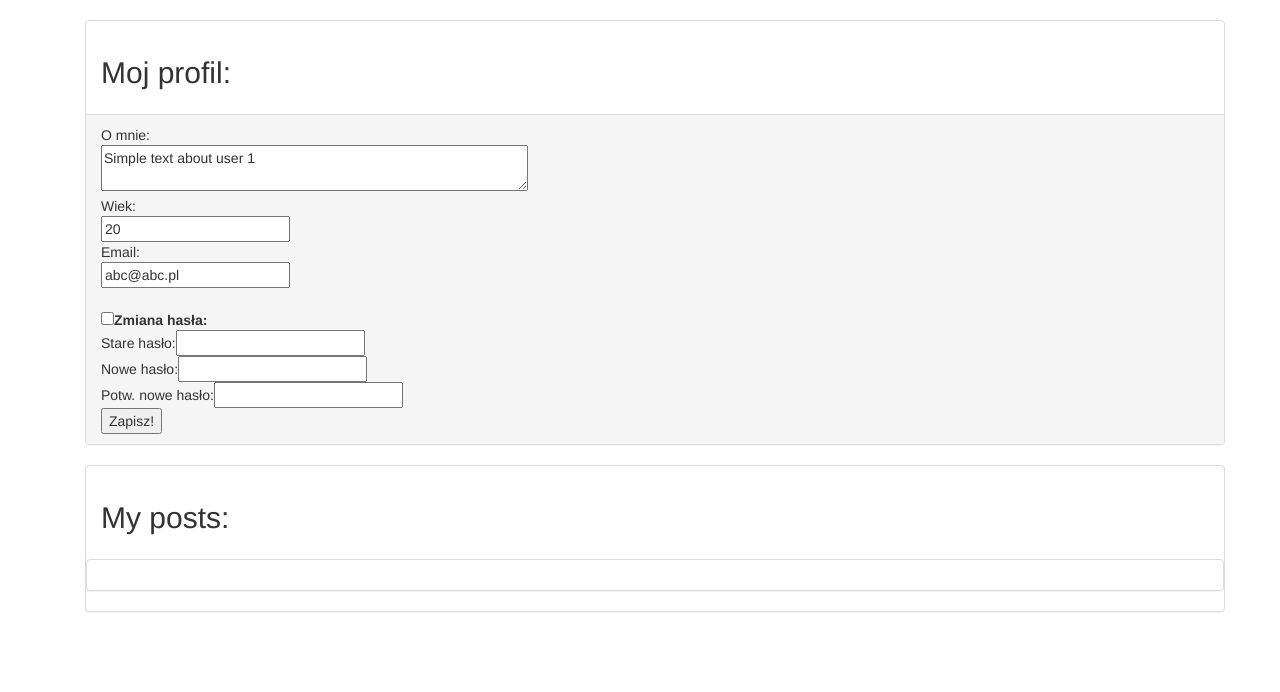
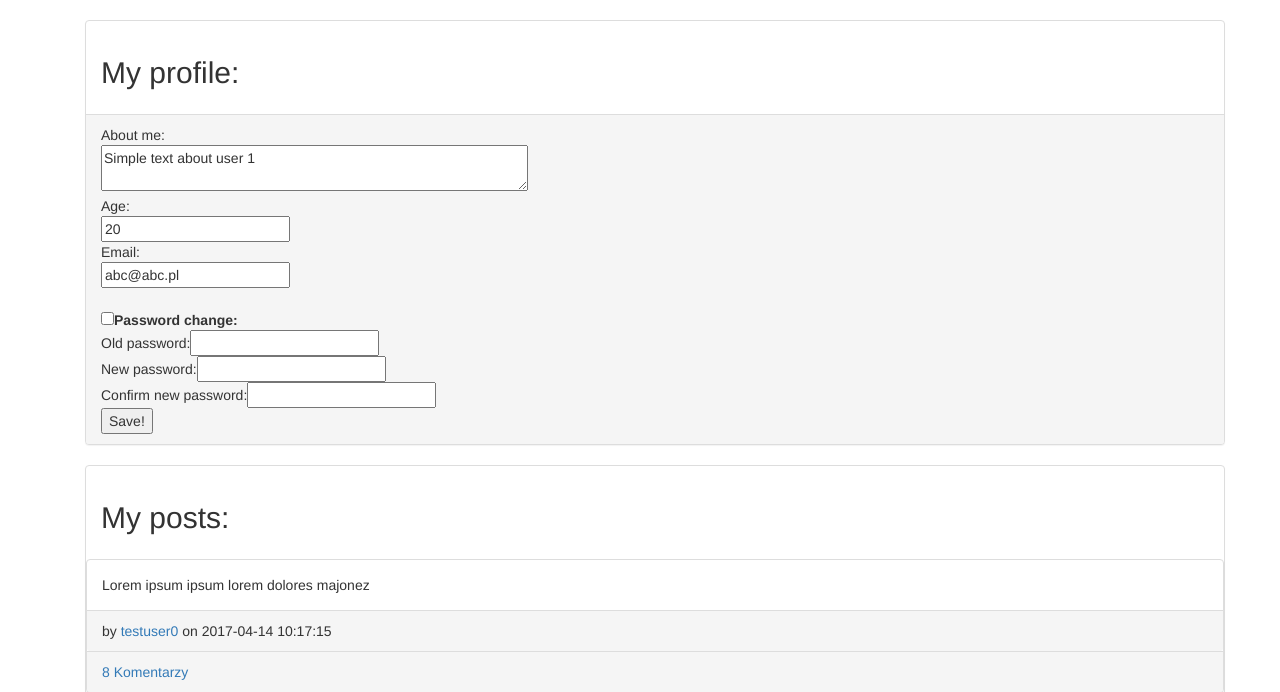
Before and after one commit to dazoosky/twitter, a PHP site: page /userpanel.php in a window 1280 px wide. Shown: the part 52-744 px from the top of the page. Before the commit the page ends 664 px from the top, so only its background shows below. Run offline with PHP 8.4, Linux system fonts and the light colour scheme; the visitor is signed in with stand-in values (Sample User, id 1); data comes from the database, SQL or seed files in the repository; some libraries are stand-ins or nearby versions.

Commit message:
Small fixes

```diff
--- a/addComment.php
+++ b/addComment.php
@@ -3,14 +3,14 @@ session_start();
 //require __DIR__ . '/src/Comment.php';
 require __DIR__ . '/connection.php';
 function __autoload($classname) {
-    $filename = './'.$classname.'.php';
+    $filename = './src/'.$classname.'.php';
     require_once ($filename);
 }
 
 if ($_SERVER['REQUEST_METHOD'] === 'POST') {
     $message = '';
     if (isset($_POST['commentText']) && isset($_POST['tweetId'])) {
-        if (strlen($_POST['commentText']) <= 120) {
+        if (strlen($_POST['commentText']) <= 60) {
             $newComment = new Comment;
             $newComment->setContent($_POST['commentText']);
             $newComment->setTweetId($_POST['tweetId']);
--- a/login.php
+++ b/login.php
@@ -23,7 +23,7 @@ if($_SERVER['REQUEST_METHOD'] == 'POST') {
     <label>PASSWORD</label><br>
     <input type="password" name="password">
     <br>
-    <input type="submit">
+    <input type="submit" value="Login!">
 </form>
 
 <a href="register.php">New user?</a>
--- a/src/UserExtended.php
+++ b/src/UserExtended.php
@@ -58,8 +58,8 @@ class UserExtended extends User {
             $loadedUserDetails = new UserExtended($id);
             $loadedUserDetails->setUsername($loadedUser->getUsername());
             $loadedUserDetails->setEmail($loadedUser->getEmail());
-            $loadedUserDetails->setAboutMe('Brak dodatkowych informacji');
-            $loadedUserDetails->setAge('Nieznany');
+            $loadedUserDetails->setAboutMe('No info available');
+            $loadedUserDetails->setAge('No info available');
             $loadedUserDetails->setHashPass($loadedUser->getHashPass());
             $loadedUserDetails->setNewUser(true);
             return $loadedUserDetails;
--- a/tweet.php
+++ b/tweet.php
@@ -70,8 +70,8 @@ if ($_SERVER['REQUEST_METHOD'] == 'GET') {
                     <input type="hidden" name="tweetId" value="<?php echo $tweetId?>" />
                     <label for="commentText" class="col-lg-2 control-label">Your comment:</label>
                     <div class="col-lg-10">
-                    <textarea class="form-control" rows="3" name="commentText" id="commentText" maxlength="120"></textarea>
-                    <span class="help-block">Max lenght 120 chars.</span>
+                    <textarea class="form-control" rows="2" name="commentText" id="commentText" maxlength="60"></textarea>
+                    <span class="help-block">Max lenght 60 chars.</span>
                     <button type="submit" class="btn btn-primary">Add!</button>
                     </div>
                     </div>
--- a/userpanel.php
+++ b/userpanel.php
@@ -13,23 +13,22 @@ if ($_SERVER['REQUEST_METHOD'] == 'GET') {
         $userId = intval($_SESSION['userId']);
         $user = UserExtended::loadMoreAboutUser($conn, $userId);
         if ($user != null) {
-            //var_dump($user);
             echo '<div class="panel panel-default"><div class="panel-body">';
-            echo '<h2>Moj profil:</h2>';
+            echo '<h2>My profile:</h2>';
             echo '</div><div class="panel-footer">';
             ?>
             <form action="updateUser.php" method="post">
-                O mnie:<br>
+                About me:<br>
                 <textarea name="about" id="about" cols="50" rows="2"><?php echo $user->getAboutMe()?></textarea><br>
-                Wiek:<br>
+                Age:<br>
                 <input type="number" name="age" id="age" min="0" step="1" value="<?php echo $user->getAge() ?>"></input><br>
                 Email:<br>
                 <input type="email" name="email" id="email" value="<?php echo $user->getEmail() ?>"></input><br><br>
-                <b><input type="checkbox" name="changePassword" id="changePassword"></checkbox>Zmiana hasła:</b><br>
-                Stare hasło:<input class="password" readonly="readonly" type="password" name="oldPassword" id="oldPassword"></input><br>
-                Nowe hasło:<input class="password" readonly="readonly" type="password" name="newPassword1" id="newPassword1"></input><br>
-                Potw. nowe hasło:<input class="password" readonly="readonly" type="password" name="newPassword2" id="newPassword2"></input><br>
-                <input type="submit" value="Zapisz!"></input>
+                <b><input type="checkbox" name="changePassword" id="changePassword"></checkbox>Password change:</b><br>
+                Old password:<input class="password" readonly="readonly" type="password" name="oldPassword" id="oldPassword"></input><br>
+                New password:<input class="password" readonly="readonly" type="password" name="newPassword1" id="newPassword1"></input><br>
+                Confirm new password:<input class="password" readonly="readonly" type="password" name="newPassword2" id="newPassword2"></input><br>
+                <input type="submit" value="Save!"></input>
 
             </form>
 
@@ -44,7 +43,7 @@ if ($_SERVER['REQUEST_METHOD'] == 'GET') {
             $commentCounter = Comment::countCommentsForAllPosts($conn);
             $alltweets = Tweet::loadTweetsByUserId($conn, intval($_SESSION['userId']));
             echo '<div class="panel panel-default"><div class="panel-body"><h2>My posts:</h2></div>';
-            if (isset($tweet)) {
+            if (isset($alltweets)) {
                 foreach ($alltweets as $tweet) {
                     $userId = $tweet->getUserId();
                     $user = User::loadUserById($conn, $userId);
@@ -62,7 +61,7 @@ if ($_SERVER['REQUEST_METHOD'] == 'GET') {
 
         }
         else {
-            echo 'Błedne ID użytkownika <br><a href="index.php">Wróc na stronę główną</a>';
+            echo 'Wrong user ID<br><a href="index.php">Homepage...</a>';
         }
     }
 }
```
Also changed, not shown: addTweet.php (+8 -2 lines), homepage.php (+11 -3 lines), user.php (+7 -7 lines).
